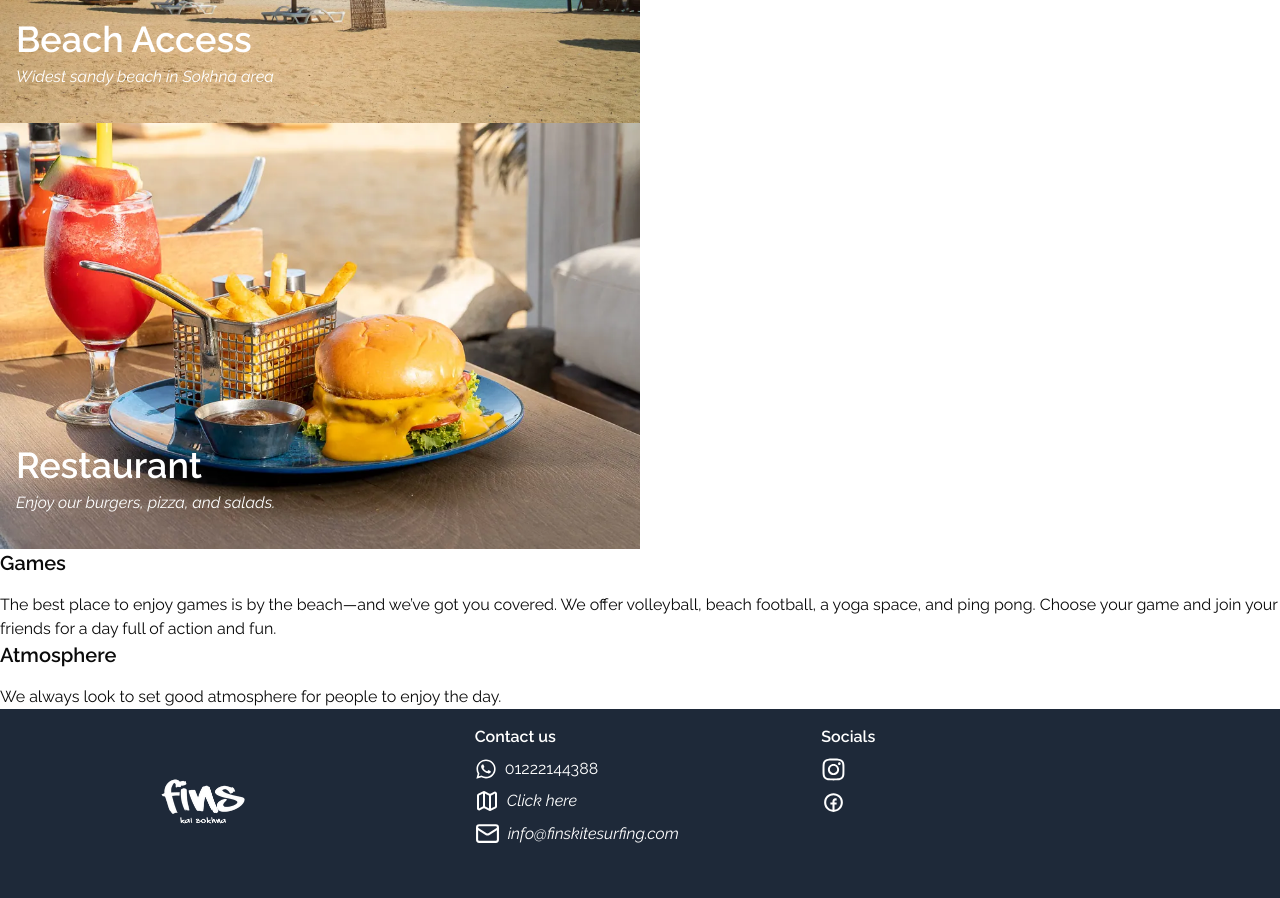
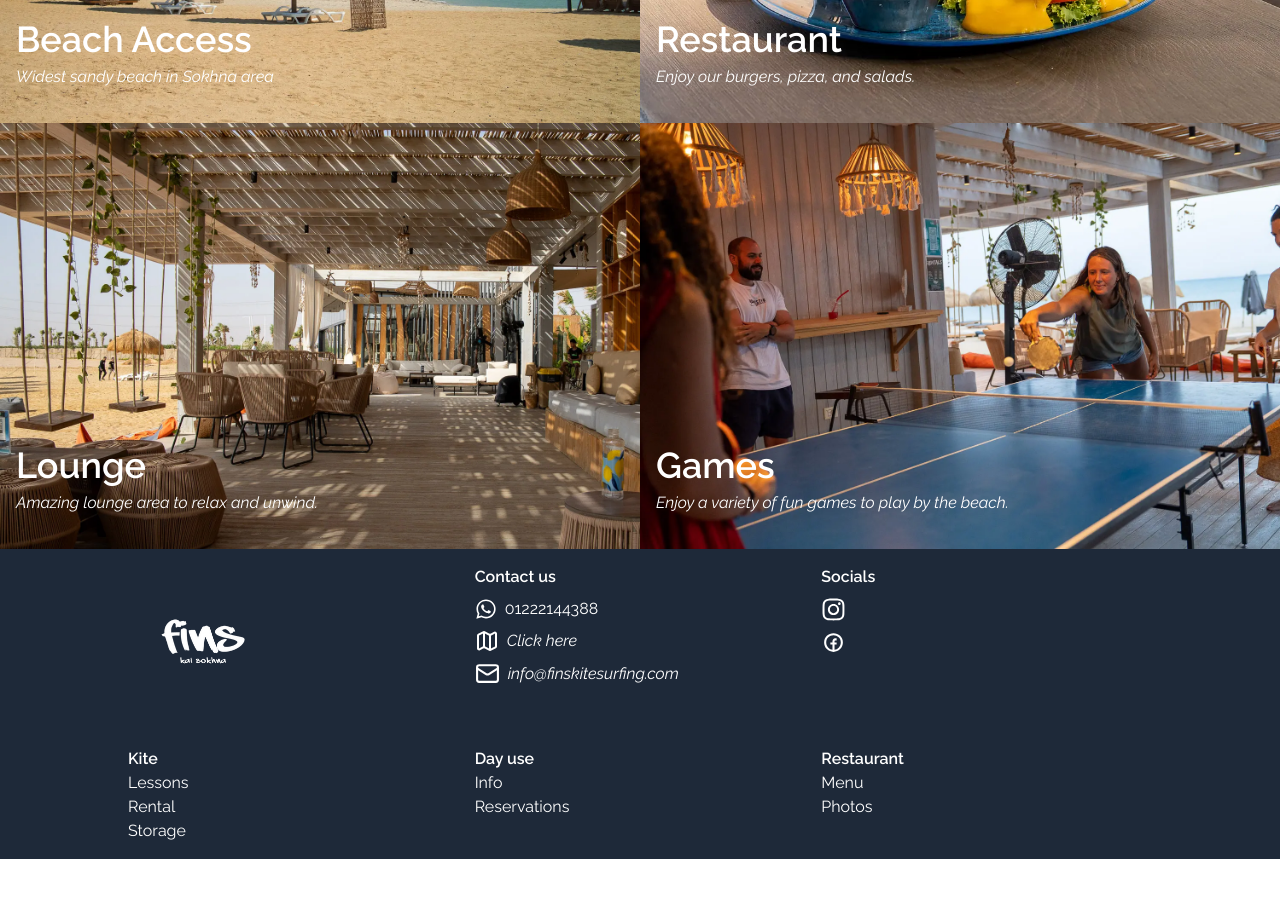
Before and after one commit to bukaskas/fins-2026, a Next.js app: page /day-use in a window 1280 px wide. Shown: the part 860-1758 px from the top of the page. After the commit the page ends 1719 px from the top, so only its background shows below. Built offline with nearby package versions, Linux system fonts and the light colour scheme; no server answers.

Commit message:
finished day use page

```diff
--- a/app/(root)/day-use/page.tsx
+++ b/app/(root)/day-use/page.tsx
@@ -2,26 +2,19 @@ import Image from "next/image";
 import heroDayUse from "@/public/images/day_use/beach2.webp";
 import beachExperienceImage from "@/public/images/day_use/beach1.webp";
 import foodExperienceImage from "@/public/images/day_use/food.webp";
+import loungeExperienceImage from "@/public/images/day_use/lounge.webp";
+import gamesExperienceImage from "@/public/images/day_use/games.webp";
 function DayUsePage() {
   return (
     <section className="font-[family-name:var(--font-raleway)] ">
       <HeroSection />
-      <BeachExperienceImage />
-      <FoodExperienceImage />
-      <div>
-        <h1 className="text-xl font-semibold pb-4">Games</h1>
-        <div>
-          The best place to enjoy games is by the beach—and we’ve got you
-          covered. We offer volleyball, beach football, a yoga space, and ping
-          pong. Choose your game and join your friends for a day full of action
-          and fun.
-        </div>
+      <div className="flex flex-col md:flex-row">
+        <BeachExperienceImage />
+        <FoodExperienceImage />
       </div>
-      <div>
-        <h1 className="text-xl font-semibold pb-4">Atmosphere</h1>
-        <div>
-          We always look to set good atmosphere for people to enjoy the day.
-        </div>
+      <div className="flex flex-col md:flex-row">
+        <LoungeExperienceImage />
+        <GamesExperienceImage />
       </div>
     </section>
   );
@@ -73,7 +66,7 @@ function FoodExperienceImage() {
       <div id="food-photo" className="md:w-[50vw] shrink-0 relative ">
         <Image
           src={foodExperienceImage}
-          alt="Sandy beach at Fins Sokhna with umbrellas and sun loungers"
+          alt="Delicious food options at Fins Sokhna restaurant including burgers, pizza, and salads"
           className="relative z-5  w-full h-full object-cover object-[center_75%] aspect-3/2"
           sizes="50vw"
           priority
@@ -88,3 +81,47 @@ function FoodExperienceImage() {
     </div>
   );
 }
+
+function LoungeExperienceImage() {
+  return (
+    <div className="flex flex-col md:flex-row ">
+      <div id="lounge-photo" className="md:w-[50vw] shrink-0 relative ">
+        <Image
+          src={loungeExperienceImage}
+          alt="Lounge area at Fins Sokhna with comfortable seating and relaxing ambiance"
+          className="relative z-5  w-full h-full object-cover object-[center_75%] aspect-3/2"
+          sizes="50vw"
+          priority
+        />
+        <div className="absolute bottom-[15%] z-10 left-4 text-white font-semibold text-4xl">
+          Lounge
+        </div>
+        <div className="absolute  bottom-[8%] z-10 left-4 text-white italic">
+          Amazing lounge area to relax and unwind.
+        </div>
+      </div>
+    </div>
+  );
+}
+
+function GamesExperienceImage() {
+  return (
+    <div className="flex flex-col md:flex-row ">
+      <div id="games-photo" className="md:w-[50vw] shrink-0 relative ">
+        <Image
+          src={gamesExperienceImage}
+          alt="Lounge area at Fins Sokhna with comfortable seating and relaxing ambiance"
+          className="relative z-5  w-full h-full object-cover object-[center_75%] aspect-3/2"
+          sizes="50vw"
+          priority
+        />
+        <div className="absolute bottom-[15%] z-10 left-4 text-white font-semibold text-4xl">
+          Games
+        </div>
+        <div className="absolute  bottom-[8%] z-10 left-4 text-white italic">
+          Enjoy a variety of fun games to play by the beach.
+        </div>
+      </div>
+    </div>
+  );
+}
```
Also changed, not shown: public/images/day_use/games.webp (added).
